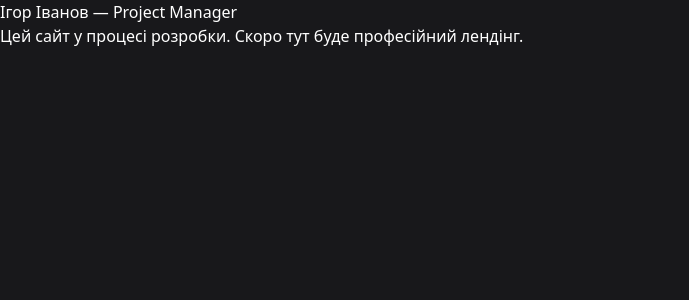
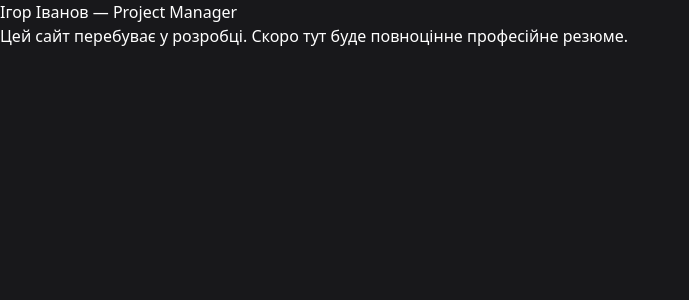
Before and after one commit to OKchesterOK/cv-landing, a React (Vite) app: page / in a window 1280 px wide. Shown: the top 300 px of the page, without its empty margins (0-689 px from the left). Built offline with nearby package versions, Linux system fonts and the light colour scheme.

Commit message:
Update App.jsx

```diff
--- a/src/App.jsx
+++ b/src/App.jsx
@@ -1,12 +1,12 @@
 import React from 'react';
 
-function App() {
+const App = () => {
   return (
     <main>
       <h1>Ігор Іванов — Project Manager</h1>
-      <p>Цей сайт у процесі розробки. Скоро тут буде професійний лендінг.</p>
+      <p>Цей сайт перебуває у розробці. Скоро тут буде повноцінне професійне резюме.</p>
     </main>
   );
-}
+};
 
 export default App;
```
